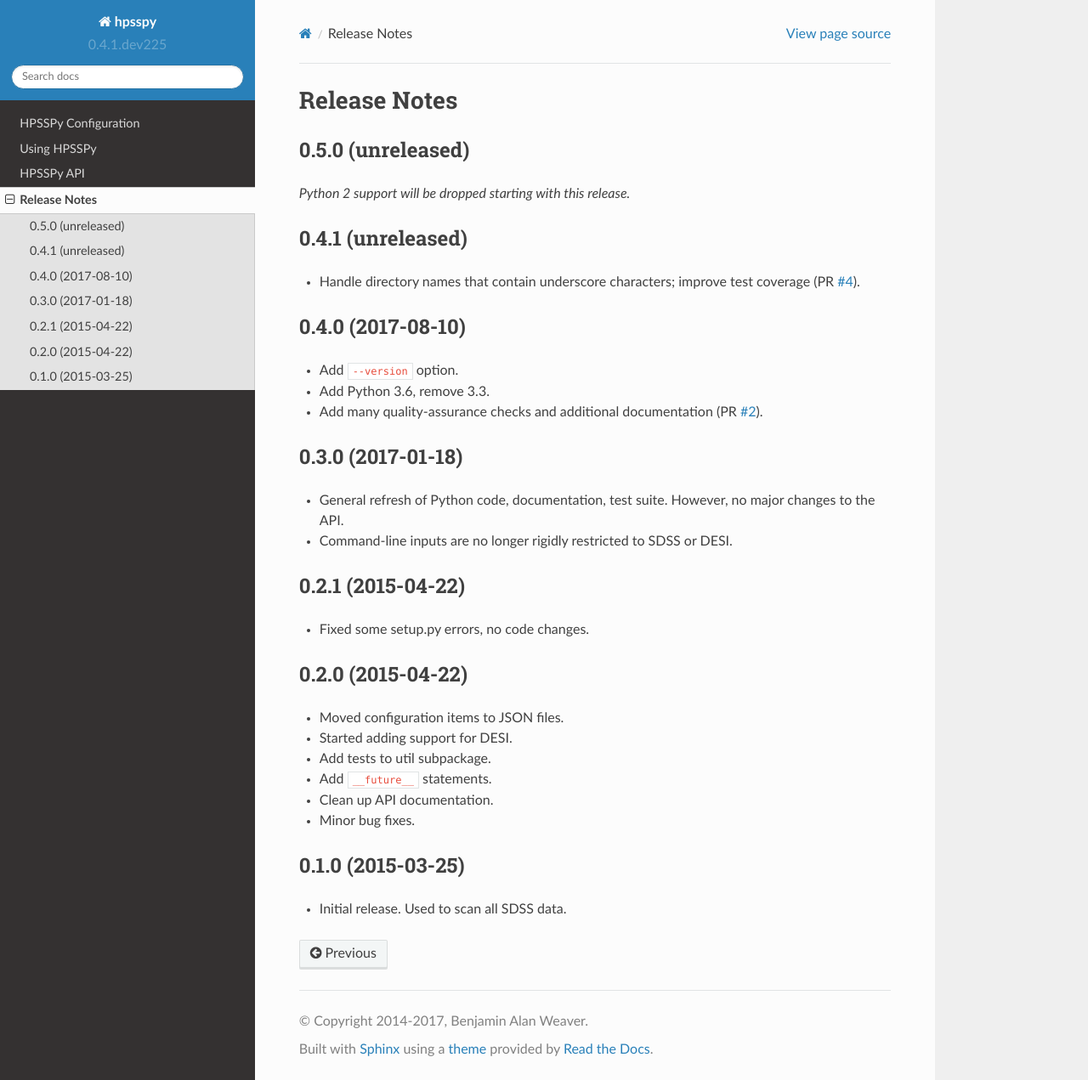
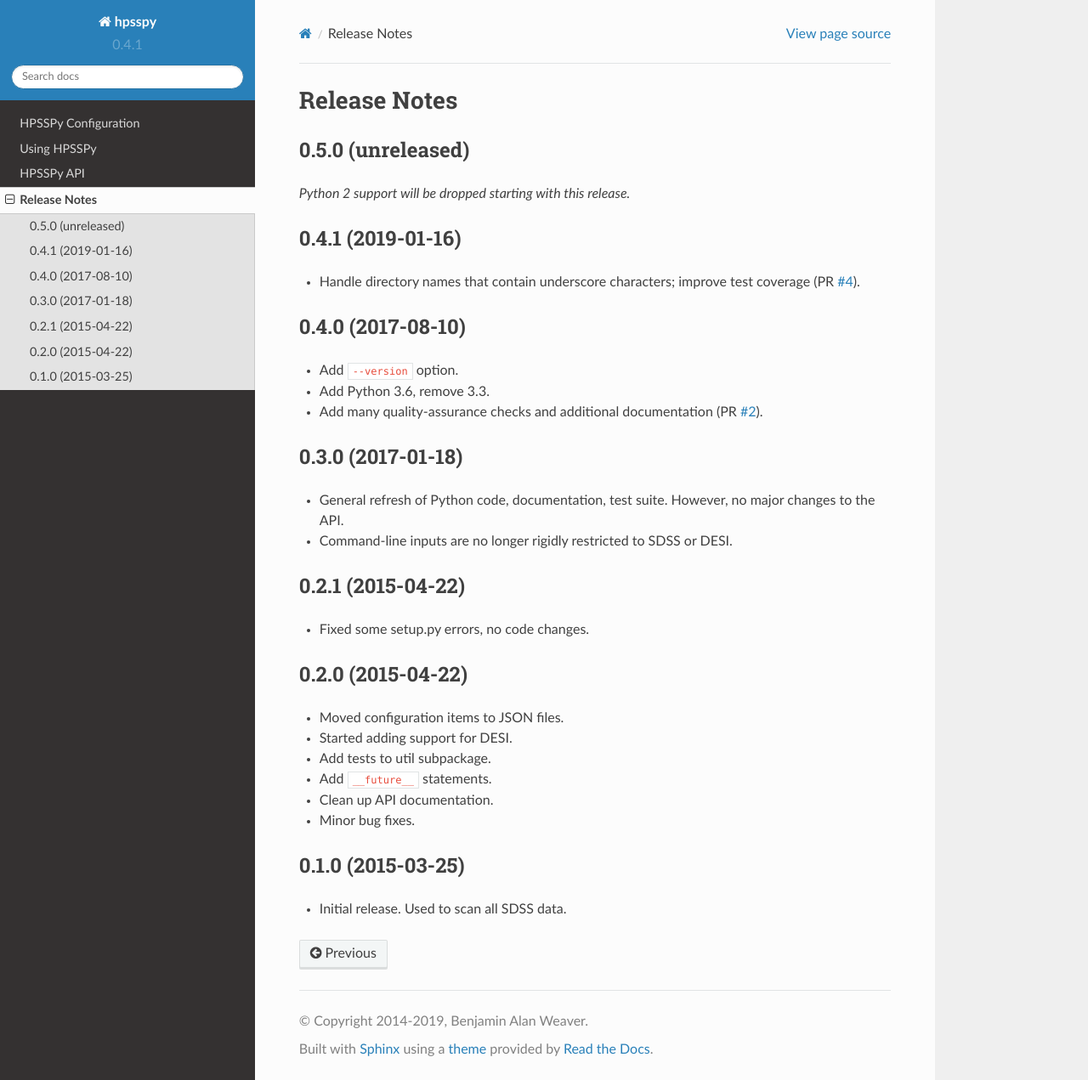
Before and after one commit to weaverba137/hpsspy, a Sphinx documentation site: the page built from doc/changes.rst, in a window 1280 px wide and 1271 px high. Shown: the whole window at 85% size. Built offline with Sphinx 7.4.7 and the Read the Docs theme 2.0.0, drawn with Linux system fonts in a browser that asks for light colours.

Commit message:
update version for release

```diff
--- a/doc/changes.rst
+++ b/doc/changes.rst
@@ -7,7 +7,7 @@ Release Notes
 
 *Python 2 support will be dropped starting with this release.*
 
-0.4.1 (unreleased)
+0.4.1 (2019-01-16)
 ------------------
 
 * Handle directory names that contain underscore characters; improve test
--- a/doc/conf.py
+++ b/doc/conf.py
@@ -64,7 +64,7 @@ master_doc = 'index'
 # General information about the project.
 project = u'hpsspy'
 author = 'Benjamin Alan Weaver'
-copyright = u'2014-2017, Benjamin Alan Weaver'
+copyright = u'2014-2019, Benjamin Alan Weaver'
 
 # The version info for the project you're documenting, acts as replacement for
 # |version| and |release|, also used in various other places throughout the
--- a/hpsspy/__init__.py
+++ b/hpsspy/__init__.py
@@ -23,4 +23,4 @@ class HpssOSError(HpssError):
     pass
 
 
-__version__ = '0.4.1.dev225'
+__version__ = '0.4.1'
```
Also changed, not shown: LICENSE.rst.
